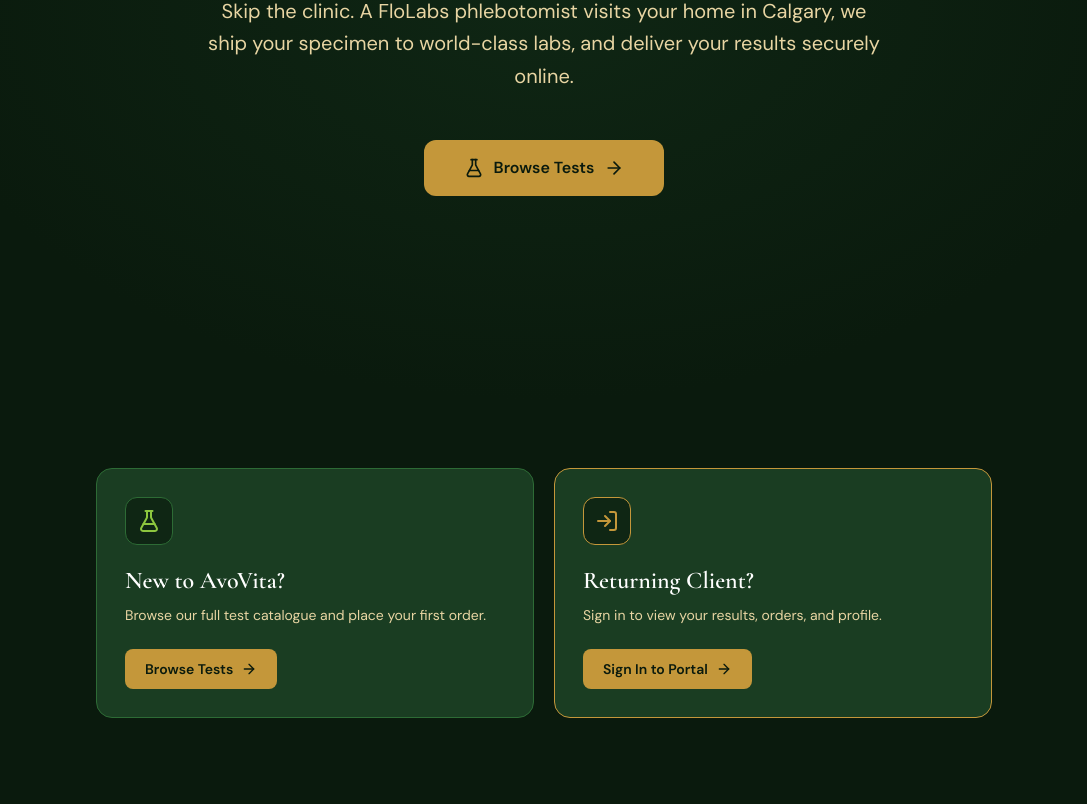
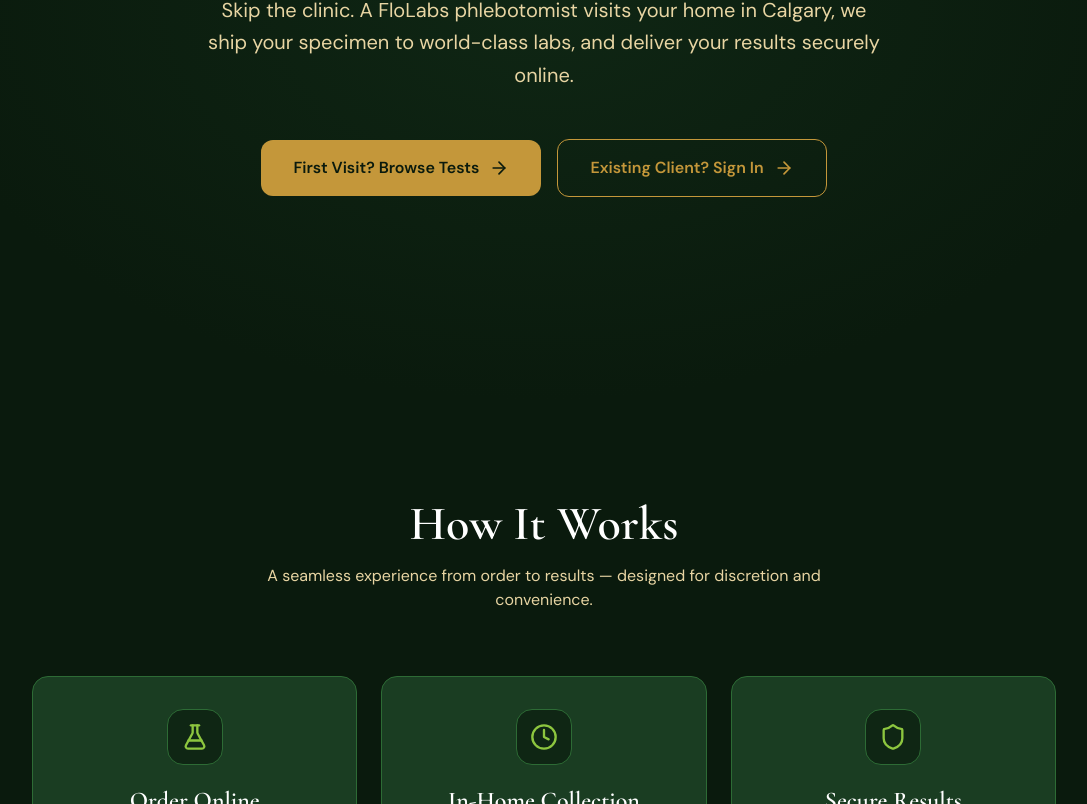
Before and after one commit to mkuzmickas/avovita-portal, a Next.js app: page / in a window 1280 px wide. Shown: the part 396-1200 px from the top of the page, without its empty margins (96-1183 px from the left). Built offline with nearby package versions, Linux system fonts and the light colour scheme; no server answers.

Commit message:
feat: homepage hero dual CTAs, remove new/returning client cards
Co-Authored-By: Claude Opus 4.6 (1M context) <noreply@anthropic.com>

```diff
--- a/src/app/page.tsx
+++ b/src/app/page.tsx
@@ -1,5 +1,5 @@
 import Link from "next/link";
-import { Leaf, FlaskConical, Shield, Clock, ArrowRight, LogIn } from "lucide-react";
+import { Leaf, FlaskConical, Shield, Clock, ArrowRight } from "lucide-react";
 
 export default function HomePage() {
   return (
@@ -76,88 +76,30 @@ export default function HomePage() {
             we ship your specimen to world-class labs, and deliver your results securely online.
           </p>
 
-          {/* Single gold CTA */}
-          <Link
-            href="/tests"
-            className="inline-flex items-center justify-center gap-2.5 px-10 py-4 text-base font-semibold rounded-xl transition-colors"
-            style={{
-              backgroundColor: "#c4973a",
-              color: "#0a1a0d",
-            }}
-          >
-            <FlaskConical className="w-5 h-5" />
-            Browse Tests
-            <ArrowRight className="w-5 h-5" />
-          </Link>
-        </div>
-      </section>
-
-      {/* ─── New vs Returning ──────────────────────────────────────────── */}
-      <section className="px-6 py-16" style={{ backgroundColor: "#0a1a0d" }}>
-        <div className="max-w-4xl mx-auto grid grid-cols-1 md:grid-cols-2 gap-5">
-          {/* New to AvoVita */}
-          <div
-            className="rounded-2xl border p-7 flex flex-col"
-            style={{ backgroundColor: "#1a3d22", borderColor: "#2d6b35" }}
-          >
-            <div
-              className="w-12 h-12 rounded-xl flex items-center justify-center border mb-5"
-              style={{ backgroundColor: "#0f2614", borderColor: "#2d6b35" }}
-            >
-              <FlaskConical className="w-6 h-6" style={{ color: "#8dc63f" }} />
-            </div>
-            <h3
-              className="font-heading text-2xl font-semibold mb-2"
+          {/* Dual CTAs */}
+          <div className="flex flex-col sm:flex-row items-stretch sm:items-center justify-center gap-3 sm:gap-4">
+            <Link
+              href="/tests"
+              className="inline-flex items-center justify-center gap-2.5 px-8 py-4 text-base font-semibold rounded-xl transition-colors w-full sm:w-auto"
               style={{
-                color: "#ffffff",
-                fontFamily: '"Cormorant Garamond", Georgia, serif',
+                backgroundColor: "#c4973a",
+                color: "#0a1a0d",
               }}
             >
-              New to AvoVita?
-            </h3>
-            <p className="text-sm mb-6 flex-1" style={{ color: "#e8d5a3" }}>
-              Browse our full test catalogue and place your first order.
-            </p>
+              First Visit? Browse Tests
+              <ArrowRight className="w-5 h-5" />
+            </Link>
             <Link
-              href="/tests"
-              className="inline-flex items-center gap-2 px-5 py-2.5 text-sm font-semibold rounded-lg transition-colors self-start"
-              style={{ backgroundColor: "#c4973a", color: "#0a1a0d" }}
-            >
-              Browse Tests
-              <ArrowRight className="w-4 h-4" />
-            </Link>
-          </div>
-
-          {/* Returning Client */}
-          <div
-            className="rounded-2xl border p-7 flex flex-col"
-            style={{ backgroundColor: "#1a3d22", borderColor: "#c4973a" }}
-          >
-            <div
-              className="w-12 h-12 rounded-xl flex items-center justify-center border mb-5"
-              style={{ backgroundColor: "#0f2614", borderColor: "#c4973a" }}
-            >
-              <LogIn className="w-6 h-6" style={{ color: "#c4973a" }} />
-            </div>
-            <h3
-              className="font-heading text-2xl font-semibold mb-2"
+              href="/login"
+              className="inline-flex items-center justify-center gap-2.5 px-8 py-4 text-base font-semibold rounded-xl border transition-colors w-full sm:w-auto"
               style={{
-                color: "#ffffff",
-                fontFamily: '"Cormorant Garamond", Georgia, serif',
+                backgroundColor: "transparent",
+                borderColor: "#c4973a",
+                color: "#c4973a",
               }}
             >
-              Returning Client?
-            </h3>
-            <p className="text-sm mb-6 flex-1" style={{ color: "#e8d5a3" }}>
-              Sign in to view your results, orders, and profile.
-            </p>
-            <Link
-              href="/login"
-              className="inline-flex items-center gap-2 px-5 py-2.5 text-sm font-semibold rounded-lg transition-colors self-start"
-              style={{ backgroundColor: "#c4973a", color: "#0a1a0d" }}
-            >
-              Sign In to Portal
-              <ArrowRight className="w-4 h-4" />
+              Existing Client? Sign In
+              <ArrowRight className="w-5 h-5" />
             </Link>
           </div>
         </div>
```
